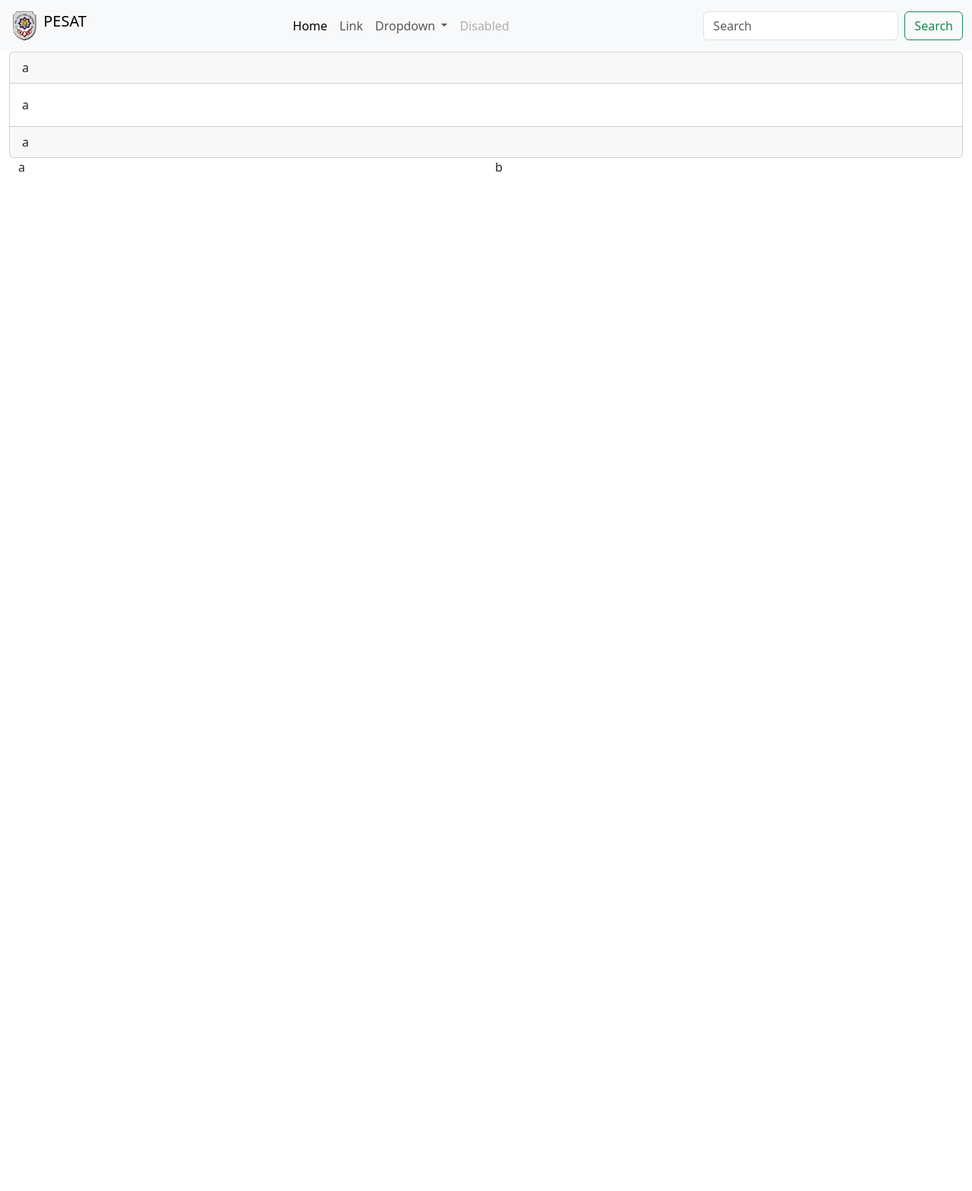
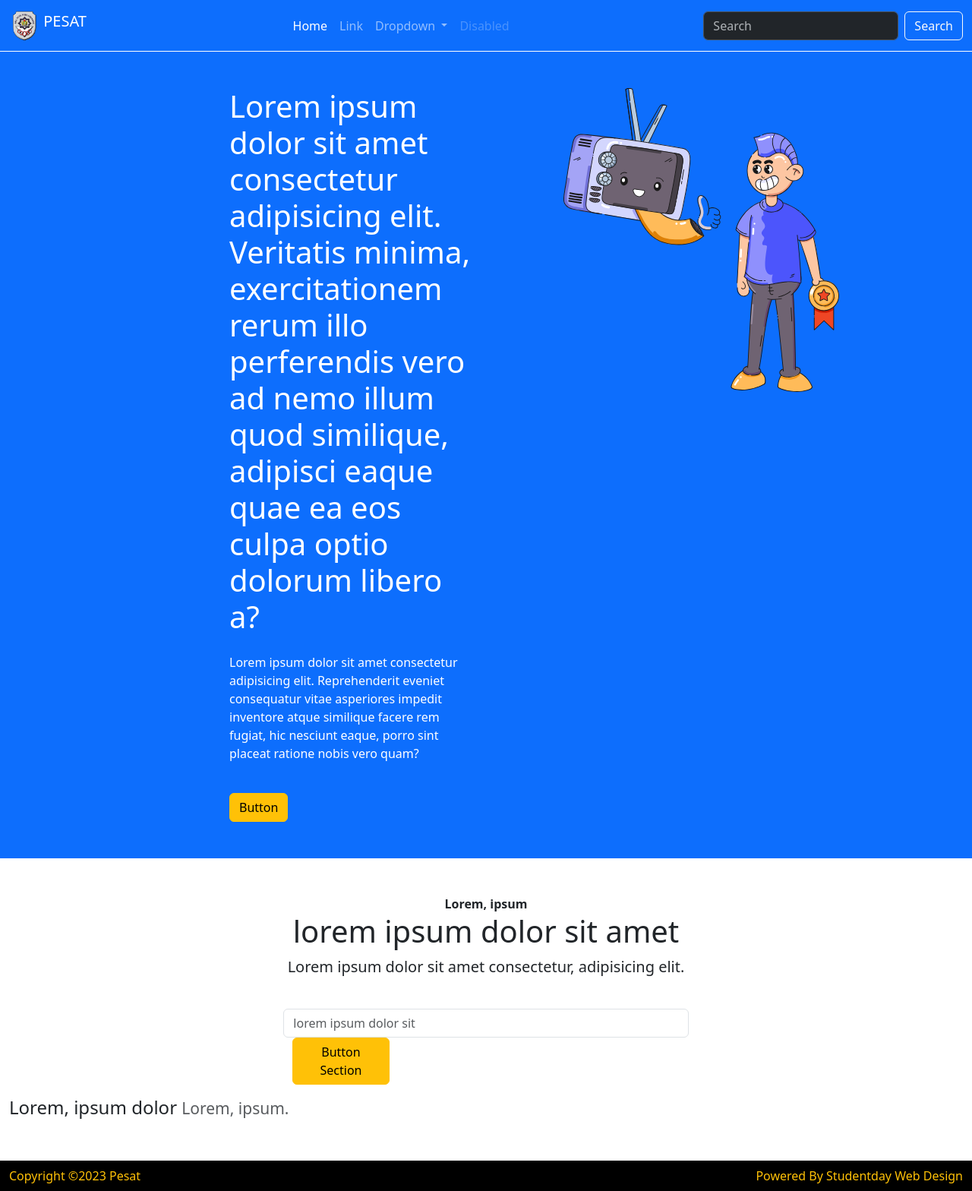
Before and after one commit to MutyaCahyani/PSTSMUTYA2, a plain HTML site: page index.html in a window 1280 px wide. Shown: the whole page at 76% size. Before the commit the page ends 800 px from the top, so only its background shows below. Drawn offline with Linux system fonts and the light colour scheme.

Commit message:
bagian 4

```diff
--- a/index.html
+++ b/index.html
@@ -7,18 +7,43 @@
     <link rel="shortcut icon" href="images/Logo-Pesat.png" type="image/x-icon">
     <title>Landing Page</title>
     <link rel="stylesheet" href="bootstrap-5.3.2/css/bootstrap.min.css">
+    <style>
+      .section1-1{
+        margin-left: 290px;
+      }
+      .section1-2{
+        margin-left: 90px;
+      }
+      .ilustration-1 {
+        height: 400px;
+      }
+
+      @media only screen and (max-width: 600px) {
+          .section1-1{
+              margin-left: auto;
+              margin-right: auto;
+              margin-top: 30px;
+          }
+          .section1-2{
+             margin-left: auto;
+             margin-right: auto;
+             text-align: center;
+          }
+          .ilustration-1 {
+             height: 300px;
+          }
+      }
+    </style>
 </head>
 <body>
 <header class="container-fluid p-0">
-    <nav class="navbar fixed-top navbar-expand-lg bg-body-tertiary">
+    <nav class="navbar fixed-top navbar-expand-lg bg-primary" data-bs-theme="dark">
       <div class="container-fluid">
         <a class="navbar-brand" href="https://smapluspgri.sch.id" target="_blank">
           <img src="images/Logo-Pesat.png" alt="Logo-Pesat" width="40px" class="d-inline-block align-text-top">
           PESAT
         </a>
-        <button class="navbar-toggler" type="button"
-            data-bs-toggle="collapse" data-bs-target="#navbarSupportedContent"
-            aria-controls="navbarSupportedContent" aria-expanded="false" aria-label="Toggle navigation">
+        <button class="navbar-toggler" type="button" data-bs-toggle="collapse" data-bs-target="#navbarSupportedContent" aria-controls="navbarSupportedContent" aria-expanded="false" aria-label="Toggle navigation">
             <span class="navbar-toggler-icon"></span>
         </button>
         <div class="collapse navbar-collapse" id="navbarSupportedContent">
@@ -30,16 +55,13 @@
               <a class="nav-link" href="#">Link</a>
             </li>
             <li class="nav-item dropdown">
-              <a class="nav-link dropdown-toggle" href="#" role="button" data-bs-toggle="dropdown"
-                aria-expanded="false">
+              <a class="nav-link dropdown-toggle" href="#" role="button" data-bs-toggle="dropdown" aria-expanded="false">
                 Dropdown
               </a>
               <ul class="dropdown-menu">
                 <li><a class="dropdown-item" href="#">Action</a></li>
                 <li><a class="dropdown-item" href="#">Another action</a></li>
-                <li>
-                  <hr class="dropdown-divider">
-                </li>
+                <li><hr class="dropdown-divider"><li>
                 <li><a class="dropdown-item" href="#">Something else here</a></li>
               </ul>
             </li>
@@ -48,27 +70,56 @@
             </li>
           </ul>
           <form class="d-flex" role="search">
-            <input class="form-control me-2" type="search" placeholder="Search" aria-label="Search">
-            <button class="btn btn-outline-success" type="submit">Search</button>
+              <input class="form-control me-2" type="search" placeholder="Search" aria-label="Search">
+              <button class="btn btn-outline-light" type="submit">Search</button>
           </form>
         </div>
       </div>
     </nav>
 </header>
 <main class="container-fluid" style="margin-top: 67.6px;">
-  <section class="row">
-    <div class="col">
-        <div class="card">
-          <div class="card-header">a</div>
-          <div class="card-body">a</div>
-          <div class="card-footer">a</div>
+  <section class="row bg-primary text-white py-5">
+      <div class="col-sm-6 order-md-last">
+          <div class="section1-2">
+              <img src="images/tv-guy-svg-illustration-free.svg" alt="ilustration-1" class="ilustration-1">
+          </div>
+      </div>
+      <div class="col-sm-6">
+          <div class="section1-1">
+              <h1 class="mb-4">Lorem ipsum dolor sit amet consectetur adipisicing elit. Veritatis minima, exercitationem rerum illo perferendis vero ad nemo illum quod similique, adipisci eaque quae ea eos culpa optio dolorum libero a?</h1>
+              <p>Lorem ipsum dolor sit amet consectetur adipisicing elit. Reprehenderit eveniet consequatur vitae asperiores impedit inventore atque similique facere rem fugiat, hic nesciunt eaque, porro sint placeat ratione nobis vero quam?</p>
+              <button class="btn btn-lg-btn btn-warning mt-4">Button</button>
+          </div>
+      </div>
+  </section>
+  <section class="row py-5">
+    <div class="col text-center">
+      <strong>Lorem, ipsum</strong>
+      <h1>lorem ipsum dolor sit amet</h1>
+      <div class="lead mb-4">Lorem ipsum dolor sit amet consectetur, adipisicing elit.</div>
+      <div class="row justify-content-center">
+        <div class="col-sm-5">
+          <div class="row">
+            <div class="col-sm-9 mb-3"></div>
+                <input type="text" class="form-control" placeholder="lorem ipsum dolor sit">
+            </div>
+            <div class="col-sm-3 mb-3">
+               <button class="btn btn-warning">Button Section</button>
+            </div>
+          </div>
         </div>
+      </div>
+      <h4>
+        Lorem, ipsum dolor
+        <small class="text-muted">Lorem, ipsum.</small>
+      </h4>
     </div>
   </section>
-<footer class="container-fluid">
+</main>
+<footer class="container-fluid py-2 bg-black text-warning">
   <div class="row justify-content-between">
-      <div class="col">a</div>
-      <div class="col">b</div>
+      <div class="col-sm-6">Copyright &copy;2023 Pesat</div>
+      <div class="col-sm-6 text-end">Powered By Studentday Web Design</div>
   </div>
 </footer>
 <script src="bootstrap-5.3.2/js/bootstrap.bundle.min.js"></script>
```
Also changed, not shown: images/tv-guy-svg-illustration-free.svg (added).
